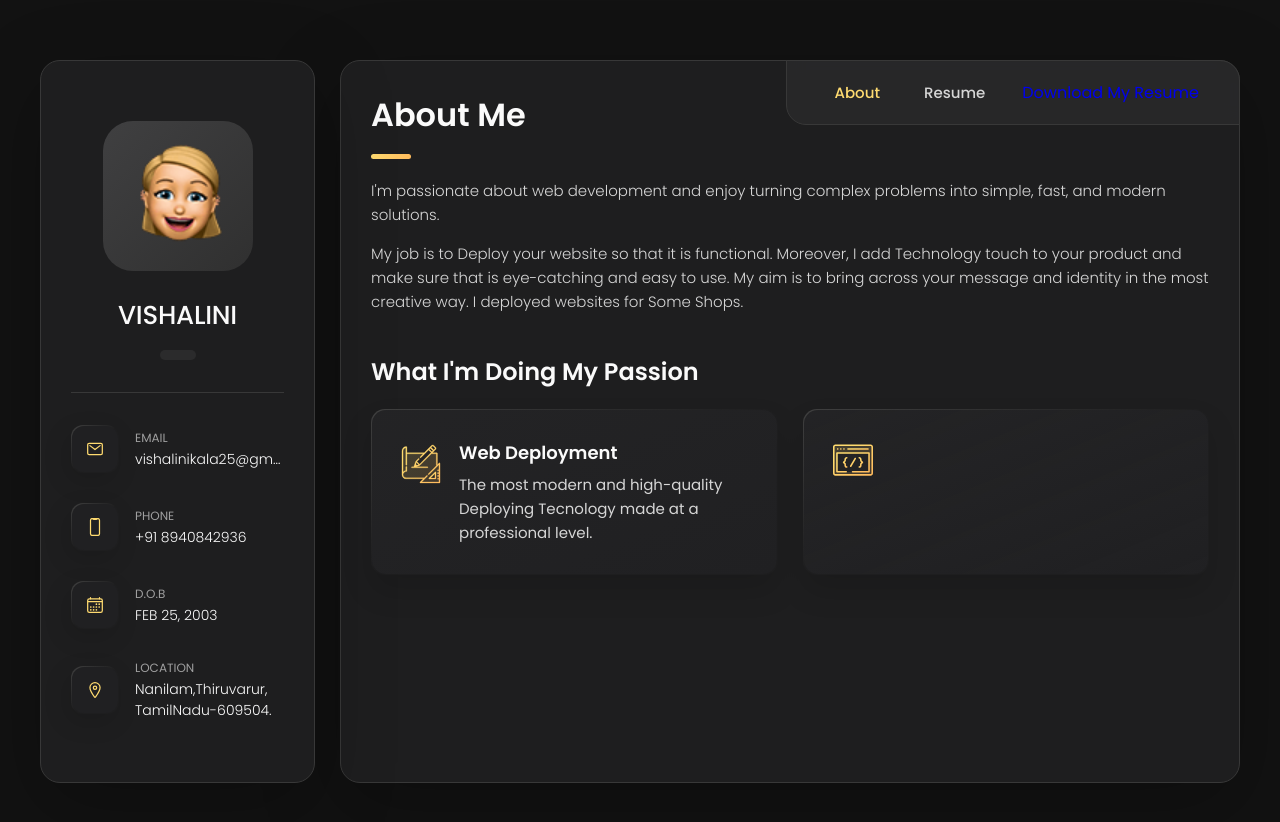
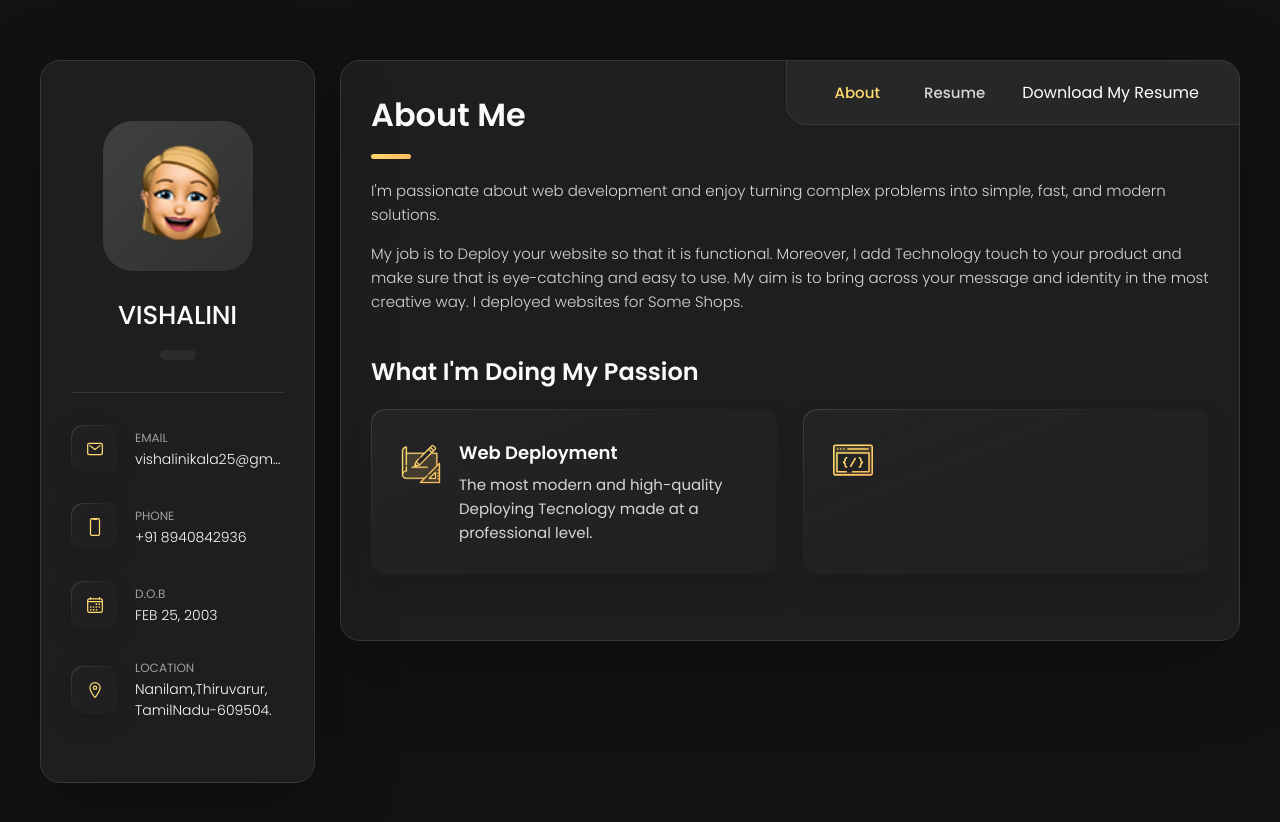
Before and after one commit to Vishalini2502/portfolio-updated, a plain HTML site: page index.html in a window 1280 px wide. Drawn offline with nearby package versions, Linux system fonts and the light colour scheme.

Commit message:
Update index.html
finishhh

```diff
--- a/index.html
+++ b/index.html
@@ -164,9 +164,10 @@
 
 
 
-             <a href="https://drive.google.com/file/d/1nz_ER01mUabAnokrWK1s73-MkjUk10iB/view?usp=sharing" class="btn">
-    Download My Resume
-  </a>
+              <a href="https://drive.google.com/file/d/1nz_ER01mUabAnokrWK1s73-MkjUk10iB/view?usp=sharing">
+    <button style="color:white;">
+      Download My Resume
+    </button>
         </ul>
 
       </nav>
```
